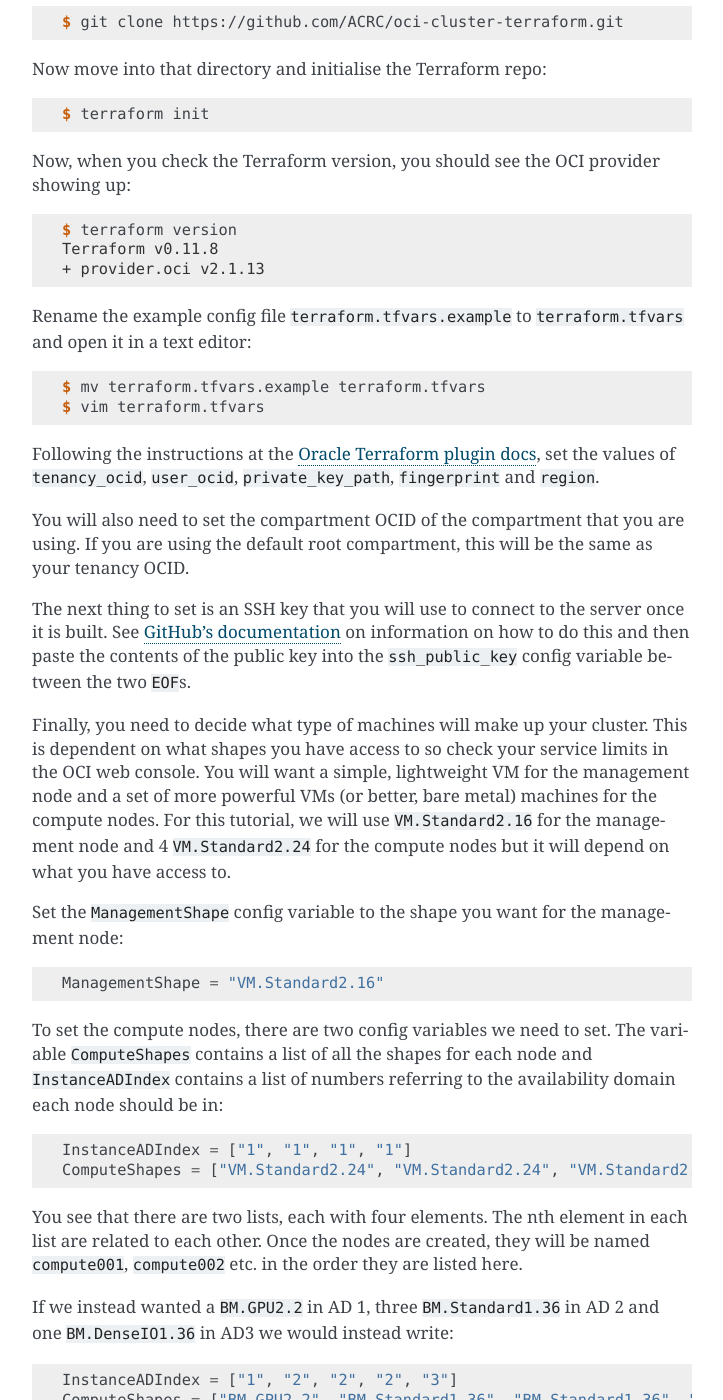
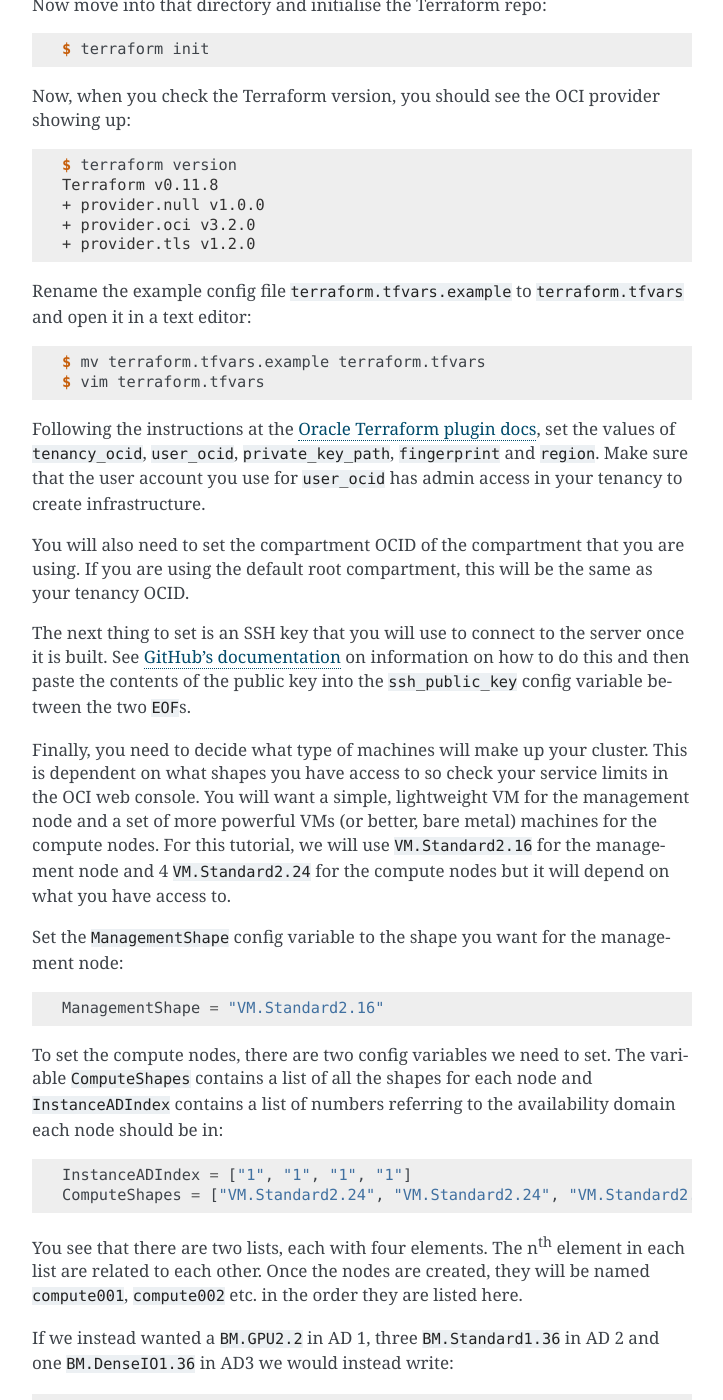
Before and after one commit to clusterinthecloud/docs, a Sphinx documentation site: the page built from source/infrastructure.rst, in a window 1280 px wide and 1400 px high, scrolled down 747 px. Shown: the whole window, without its empty margins (388-1111 px from the left). Built offline with Sphinx 7.4.7, drawn with Linux system fonts in a browser that asks for light colours; some of the changed text lies outside the part shown.

Commit message:
Update for the new version os the OCI provider

```diff
--- a/source/infrastructure.rst
+++ b/source/infrastructure.rst
@@ -48,7 +46,9 @@ Now, when you check the Terraform version, you should see the OCI provider showi
 
    $ terraform version
    Terraform v0.11.8
-   + provider.oci v2.1.13
+   + provider.null v1.0.0
+   + provider.oci v3.2.0
+   + provider.tls v1.2.0
 
 Rename the example config file ``terraform.tfvars.example`` to ``terraform.tfvars`` and open it in a text editor:
 
@@ -57,8 +57,9 @@ Rename the example config file ``terraform.tfvars.example`` to ``terraform.tfvar
    $ mv terraform.tfvars.example terraform.tfvars
    $ vim terraform.tfvars
 
-Following the instructions at the `Oracle Terraform plugin docs <https://github.com/oracle/terraform-provider-oci#setup-credentials-for-using-oci>`_,
+Following the instructions at the `Oracle Terraform plugin docs <https://www.terraform.io/docs/providers/oci/index.html#authentication>`_,
 set the values of ``tenancy_ocid``, ``user_ocid``, ``private_key_path``, ``fingerprint`` and ``region``.
+Make sure that the user account you use for ``user_ocid`` has admin access in your tenancy to create infrastructure.
 
 You will also need to set the compartment OCID of the compartment that you are using.
 If you are using the default root compartment, this will be the same as your tenancy OCID.
@@ -83,7 +84,7 @@ The variable ``ComputeShapes`` contains a list of all the shapes for each node a
    ComputeShapes = ["VM.Standard2.24", "VM.Standard2.24", "VM.Standard2.24", "VM.Standard2.24"]
 
 You see that there are two lists, each with four elements.
-The nth element in each list are related to each other.
+The n\ :sup:`th` element in each list are related to each other.
 Once the nodes are created, they will be named ``compute001``, ``compute002`` etc. in the order they are listed here.
 
 If we instead wanted a ``BM.GPU2.2`` in AD 1, three ``BM.Standard1.36`` in AD 2 and one ``BM.DenseIO1.36`` in AD3 we would instead write::
```
Also changed, not shown: other parts of source/infrastructure.rst (+0 -2 lines).
